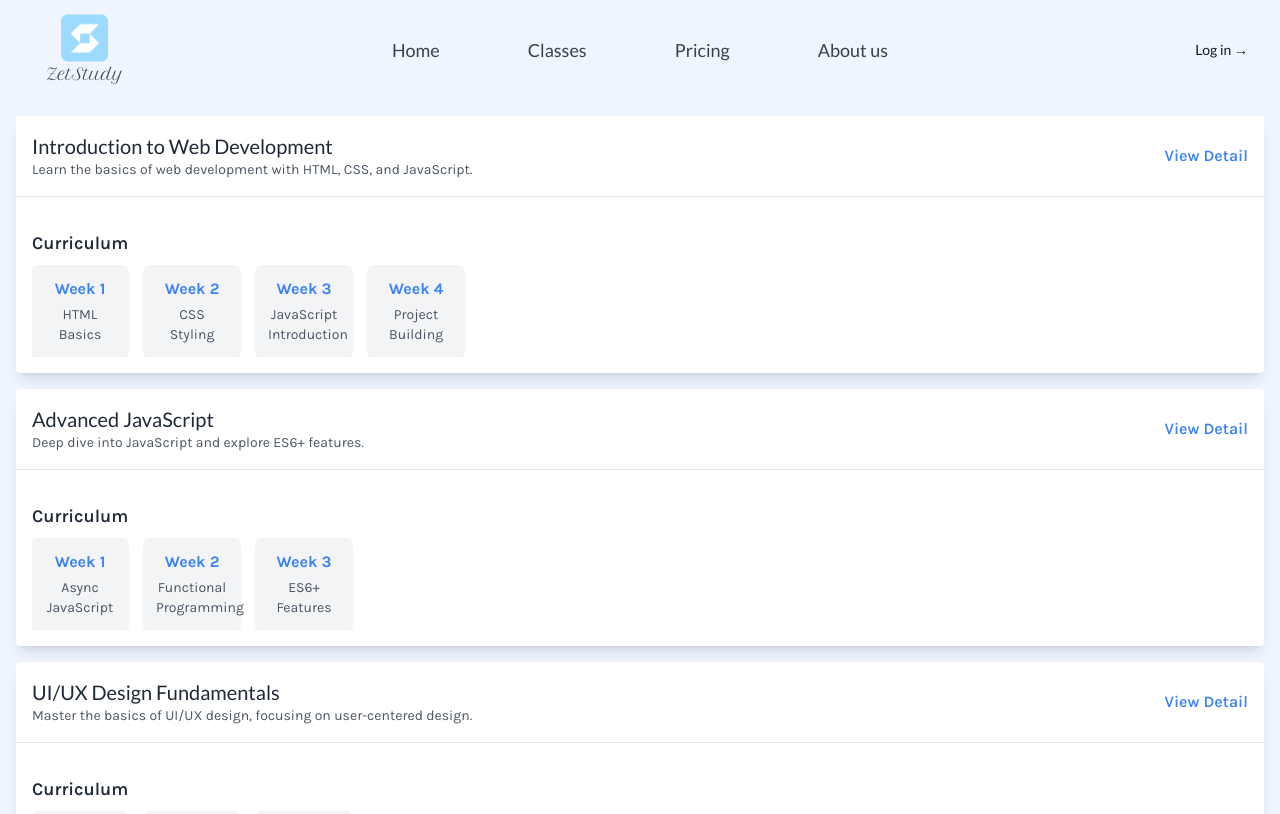
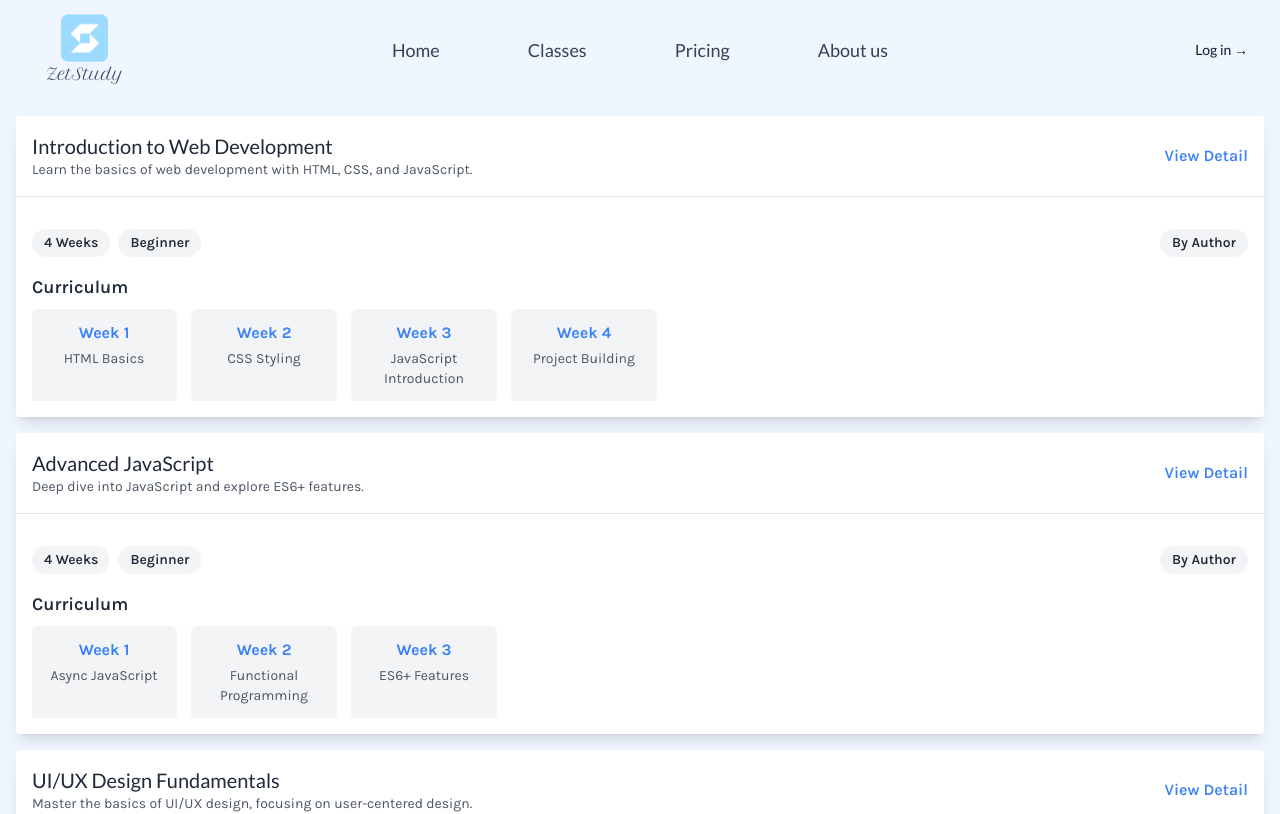
Before and after one commit to ngokhoa1202/e-commerce-frontend, a Next.js app: page /classes in a window 1280 px wide. Shown: the top 814 px of the page. Built offline with nearby package versions, Linux system fonts and the light colour scheme.

Commit message:
fix interface

```diff
--- a/package.json
+++ b/package.json
@@ -3,9 +3,9 @@
   "version": "0.1.0",
   "private": true,
   "scripts": {
-    "dev": "PORT=3031 next dev --turbopack",
+    "dev": "cross-env PORT=3031 next dev --turbopack",
     "build": "next build",
-    "start": "PORT=3030 next start",
+    "start": "cross-env PORT=3030 next start",
     "lint": "next lint"
   },
   "dependencies": {
--- a/src/app/_components/classes/ClassCard.tsx
+++ b/src/app/_components/classes/ClassCard.tsx
@@ -1,7 +1,22 @@
 
 import React from 'react';
 
-export default function ClassCard({ title, description, classLink, curriculum }) {
+
+// Định nghĩa kiểu dữ liệu cho props
+interface CurriculumItem {
+  week: number; // Tuần
+  description: string; // Mô tả
+}
+
+interface ClassCardProps {
+  title: string; // Tiêu đề
+  description: string; // Mô tả
+  classLink: string; // Link đến lớp học
+  curriculum: CurriculumItem[]; // Danh sách các mục trong chương trình học
+}
+
+
+export default function ClassCard({ title, description, classLink, curriculum }: ClassCardProps) {
   return (
     <div className="rounded overflow-hidden shadow-lg bg-white">
       {/* Header */}
@@ -32,6 +47,23 @@ export default function ClassCard({ title, description, classLink, curriculum })
           ))} */}
         </div>
 
+        {/* Chips Row */}
+        <div className="flex justify-between items-center mt-4">
+          {/* Left Chips */}
+          <div className="flex space-x-2">
+            <div className="bg-gray-100 text-gray-800 text-sm font-semibold py-1 px-3 rounded-full">
+              4 Weeks
+            </div>
+            <div className="bg-gray-100 text-gray-800 text-sm font-semibold py-1 px-3 rounded-full">
+              Beginner
+            </div>
+          </div>
+
+          {/* Right Chip */}
+          <div className="bg-gray-100 text-gray-800 text-sm font-semibold py-1 px-3 rounded-full">
+            By Author
+          </div>
+        </div>
         {/* Curriculum */}
         <div className="mt-4">
           <h3 className="text-lg font-semibold text-gray-800">Curriculum</h3>
@@ -39,10 +71,10 @@ export default function ClassCard({ title, description, classLink, curriculum })
             {curriculum.map((item, index) => (
               <div
                 key={index}
-                className="flex-shrink-0 bg-gray-100 p-3 rounded-md shadow text-center w-24"
+                className="flex-shrink-0 bg-gray-100 p-3 rounded-md shadow text-center w-36 max-w-sm"
               >
                 <div className="text-blue-500 font-bold">Week {item.week}</div>
-                <p className="text-gray-600 text-sm mt-1">{item.description}</p>
+                <p className="text-gray-600 text-sm mt-1 overflow-hidden break-words">{item.description}</p>
               </div>
             ))}
           </div>
--- a/src/app/_components/classes/ClassList.tsx
+++ b/src/app/_components/classes/ClassList.tsx
@@ -1,6 +1,20 @@
 import ClassCard from './ClassCard';
 
-function ClassList({ classes }) {
+interface Class {
+  title: string;
+  description: string;
+  classLink: string;
+  curriculum: {
+    week: number;
+    description: string;
+  }[];
+}
+
+interface ClassListProps {
+  classes: Class[]; // Mảng các lớp học
+}
+
+function ClassList({ classes }: ClassListProps) {
   return (
     <div className="space-y-4">
       {classes.map((Class, index) => (
@@ -8,7 +22,7 @@ function ClassList({ classes }) {
           key={index}
           title={Class.title}
           description={Class.description}
-          classLink={Class.ClassLink}
+          classLink={Class.classLink}
           curriculum={Class.curriculum}
         />
       ))}
--- a/src/app/classes/page.tsx
+++ b/src/app/classes/page.tsx
@@ -1,10 +1,9 @@
-import ClassCard from "../_components/classes/ClassCard";
 import ClassList from "../_components/classes/ClassList";
 const sampleCourses = [
     {
       title: "Introduction to Web Development",
       description: "Learn the basics of web development with HTML, CSS, and JavaScript.",
-      courseLink: "/course-details/intro-web-dev",
+      classLink: "/course-details/intro-web-dev",
       curriculum: [
         { week: 1, description: "HTML Basics" },
         { week: 2, description: "CSS Styling" },
@@ -15,7 +14,7 @@ const sampleCourses = [
     {
       title: "Advanced JavaScript",
       description: "Deep dive into JavaScript and explore ES6+ features.",
-      courseLink: "/course-details/advanced-js",
+      classLink: "/course-details/advanced-js",
       curriculum: [
         { week: 1, description: "Async JavaScript" },
         { week: 2, description: "Functional Programming" },
@@ -25,7 +24,7 @@ const sampleCourses = [
     {
       title: "UI/UX Design Fundamentals",
       description: "Master the basics of UI/UX design, focusing on user-centered design.",
-      courseLink: "/course-details/ui-ux",
+      classLink: "/course-details/ui-ux",
       curriculum: [
         { week: 1, description: "Understanding Users" },
         { week: 2, description: "Design Principles" },
```
